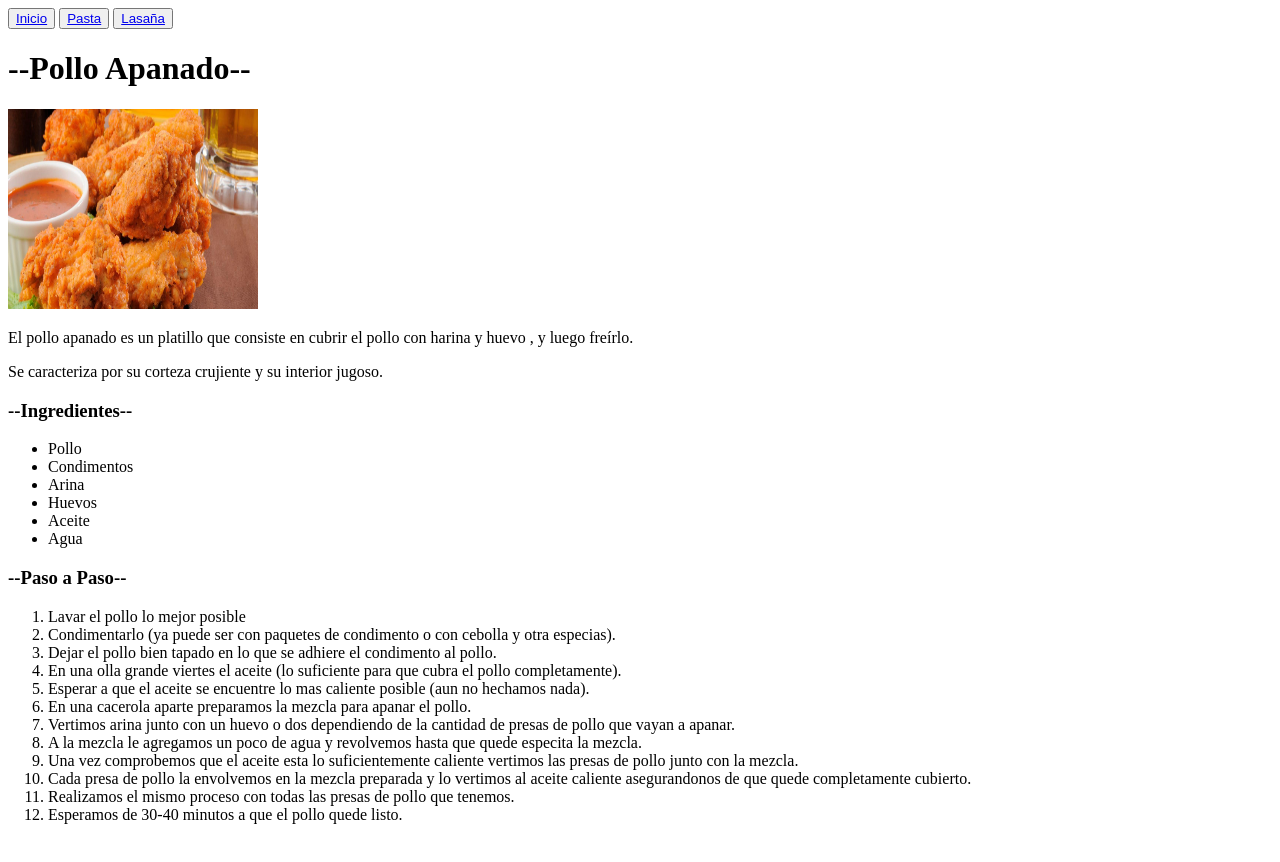
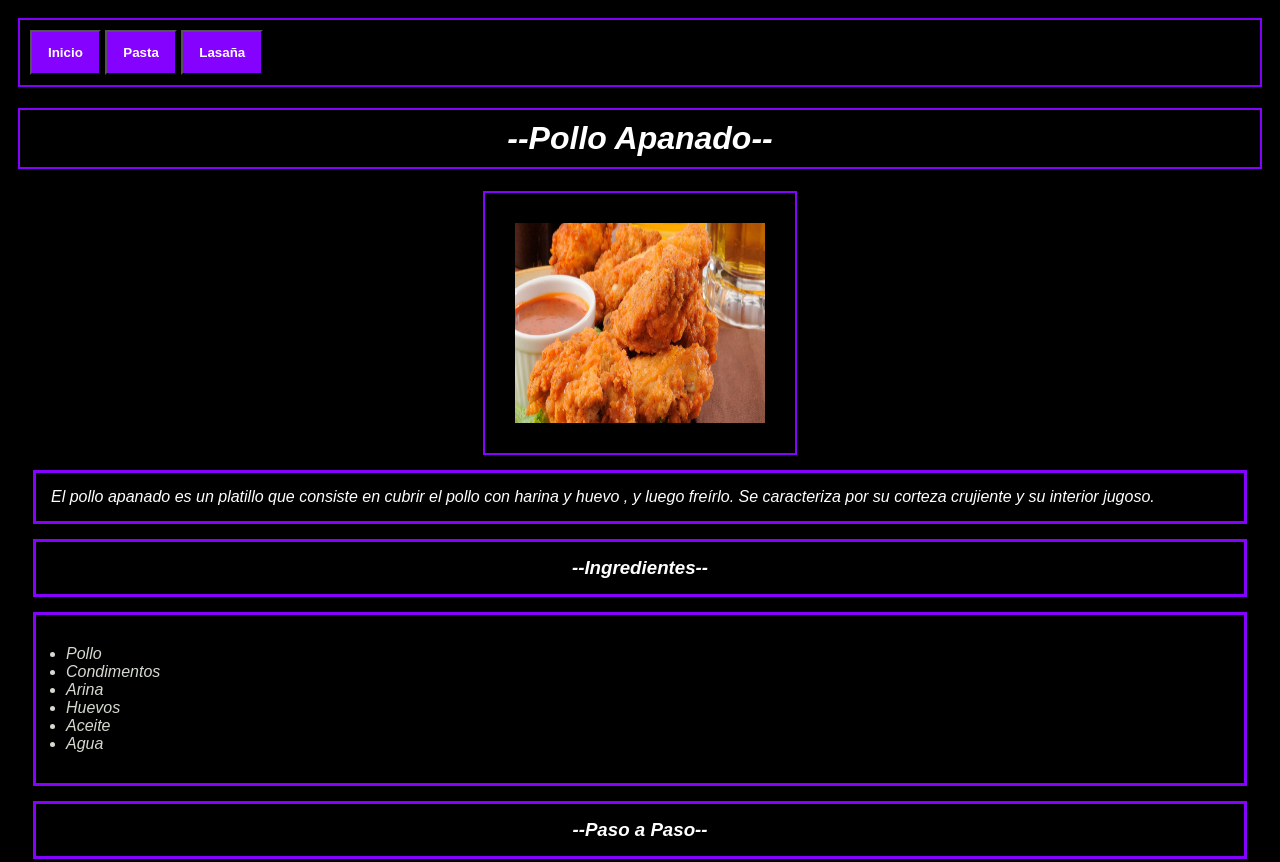
Before and after one commit to CamiloAnGoRa/odin-recipes, a plain HTML site: page recipes/Pollo_Apanado.html in a window 1280 px wide. Shown: the top 862 px of the page. Before the commit the page ends 840 px from the top, so only its background shows below. Drawn offline with Linux system fonts and the light colour scheme.

Commit message:
Ultimos cambios de estilo al proyecto ODIN-RECIPES, modificacion Lasana.html, Pollo_Apanado.html, Pasta.html, styles.css

```diff
--- a/recipes/Pollo_Apanado.html
+++ b/recipes/Pollo_Apanado.html
@@ -4,25 +4,30 @@
     <meta charset="UTF-8">
     <meta name="viewport" content="width=device-width, initial-scale=1.0">
     <title>Pollo Apanado</title>
+    <link rel="stylesheet" href="styles.css">
 </head>
 <body>
     <!--Enlaces al resto de recetas-->
-    <button><a href="../index.html">Inicio</a></button>
-    <button><a href="Pasta.html">Pasta</a></button>
-    <button><a href="Lasana.html">Lasaña</a></button>
-
+    <div class="referencias">
+        <button><a href="../index.html">Inicio</a></button>
+        <button><a href="Pasta.html">Pasta</a></button>
+        <button><a href="Lasana.html">Lasaña</a></button>
+    </div>
     <!--Titulo del plato-->
     <h1>--Pollo Apanado--</h1>
 
         <!--Imagen del plato-->
         <img src="Imagenes/Pollo_Apanado.jpg" width="250" height="200"/>
             <!--Descripcion-->
-            <p>El pollo apanado es un platillo que consiste en cubrir el pollo con harina y huevo , y luego freírlo.</p>
-            <p>Se caracteriza por su corteza crujiente y su interior jugoso.</p>
+            <p>El pollo apanado es un platillo que consiste en cubrir el pollo con harina y huevo , y luego freírlo.
+
+            Se caracteriza por su corteza crujiente y su interior jugoso.
+            </p>
+
 
     <!--Ingredientes-->
     <h3>--Ingredientes--</h3>
-        <ul>
+        <ul class="lista">
             <li>Pollo</li>
             <li>Condimentos</li>
             <li>Arina</li>
@@ -33,6 +38,7 @@
 
     <!--Paso a paso-->
     <h3>--Paso a Paso--</h3>
+    <div class="lista">
         <ol>
             <li>Lavar el pollo lo mejor posible</li>
             <li>Condimentarlo (ya puede ser con paquetes de condimento o con cebolla y otra especias).</li>
@@ -47,5 +53,6 @@
             <li>Realizamos el mismo proceso con todas las presas de pollo que tenemos.</li>
             <li>Esperamos de 30-40 minutos a que el pollo quede listo.</li>
         </ol>
+    </div>
 </body>
 </html>
--- a/recipes/styles.css
+++ b/recipes/styles.css
@@ -21,12 +21,12 @@ a{
 
 }
 a:hover{
-    background-color: rgba(108, 33, 151, 0.829);
+    background-color: rgb(133, 2, 255);
 
 }
 
 button{
-    background-color: rgba(108, 33, 151, 0.829);
+    background-color: rgb(133, 2, 255);
     color: white;
     height: 55px;
     height: 45px;
@@ -37,16 +37,33 @@ h1{
     text-align: center;
     text-justify: auto;
     padding: 10px;
-    border: solid rgba(108, 33, 151, 0.829) 2px;
+    border: solid rgb(133, 2, 255) 2px;
 }
 img{
-    align-items: center;
-    padding: 15px;
+    display: block;
+    padding: 30px;
+    margin: auto;
     align-content: baseline;
-    border: solid rgba(108, 33, 151, 0.829) 2px;
+    border: solid rgb(133, 2, 255) 2px;
 }
 p{
-    padding: 5px;
-    margin: 5px;
+    padding: 15px;
+    margin: 15px;
+    border: solid;
+    border-color: rgb(133, 2, 255);;
 
 }
+.lista{
+    padding: 30px;
+    margin: 15px;
+    border: solid;
+    border-color: rgb(133, 2, 255);
+    color: rgba(249, 255, 243, 0.856);
+}
+h3{
+    padding: 15px;
+    margin: 15px;
+    border: solid;
+    border-color: rgb(133, 2, 255);
+    text-align: center;
+}
--- a/styles.css
+++ b/styles.css
@@ -6,11 +6,12 @@ body{
 .title_box{
     padding: 10px;
     border: solid;
-    color: rgb(13, 93, 199);
+    color: rgb(107, 211, 236);
     font-size: 100%;
+    background-color: rgba(145, 29, 253, 0.856);
 }
 .title{
-    color: rgb(5, 203, 218);
+    color: rgb(219, 243, 245);
     padding: 5px;
     font-size: 100%;
     font-weight: bolder;
@@ -20,17 +21,17 @@ body{
     text-decoration: none;
     padding: 10px;
     font-family: 'Times New Roman', Times, serif;
-    color: rgb(9, 204, 238);
+    color: rgb(198, 212, 214);
 
 
 }
 .estilo_lista{
-    padding: 8px;
+    padding: 15px;
 }
 
 a{
     text-decoration: none;
-    color: rgb(28, 182, 209);
+    color: rgb(191, 245, 255);
     font-size: 20px;
     margin: 25px;
     text-align: justify;
@@ -38,9 +39,13 @@ a{
     transition: background-color 0.5s;
 }
 a:hover{
-    background-color: rgb(67, 177, 228);
+    background-color: rgba(74, 233, 212, 0.253);
 }
 
 .recetas_box{
-    padding: 30px;
+    padding: 2%;
+    border: solid;
+    background-color: rgba(145, 29, 253, 0.856);
+    margin-top: 20px;
+    color: rgb(0, 248, 248);
 }
```
Also changed, not shown: recipes/Lasana.html (+3 -1 lines), recipes/Pasta.html (+10 -3 lines).
